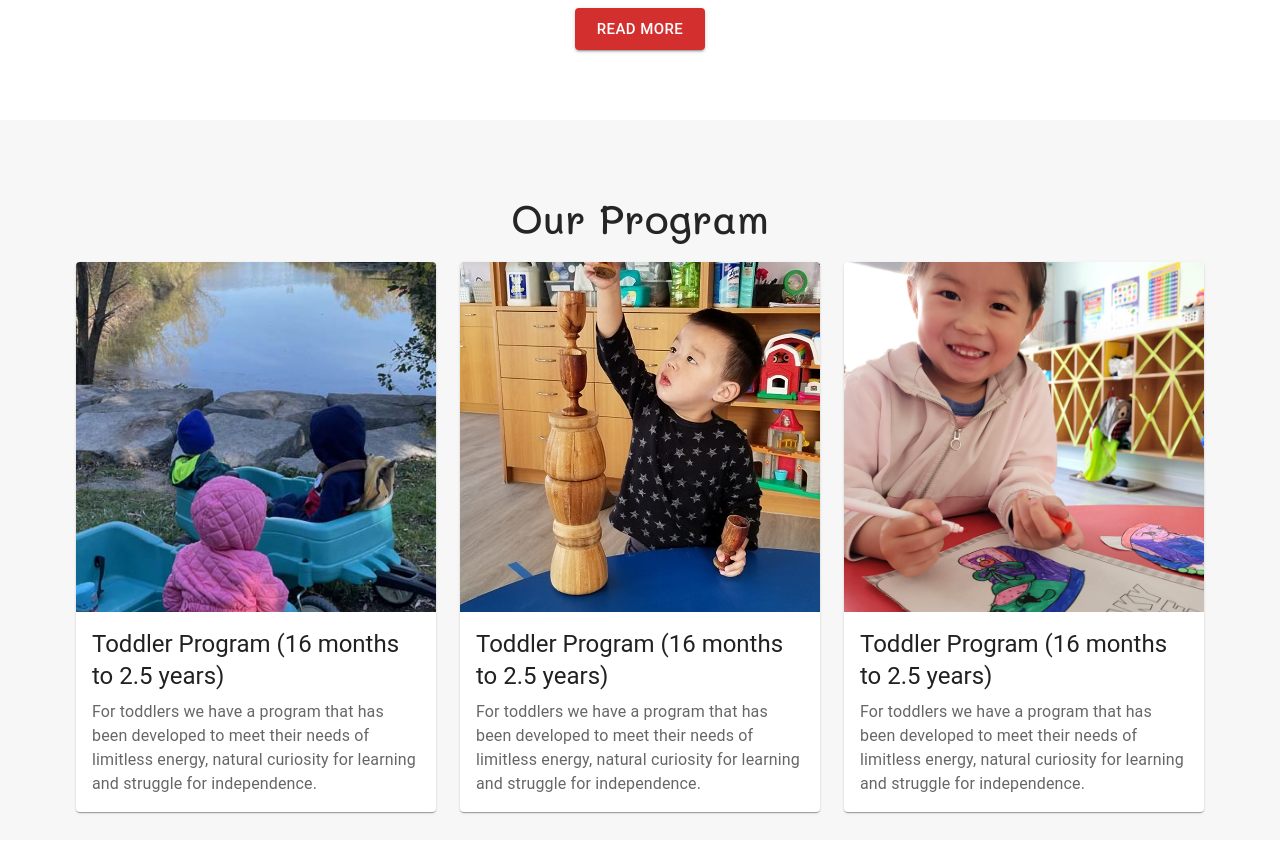
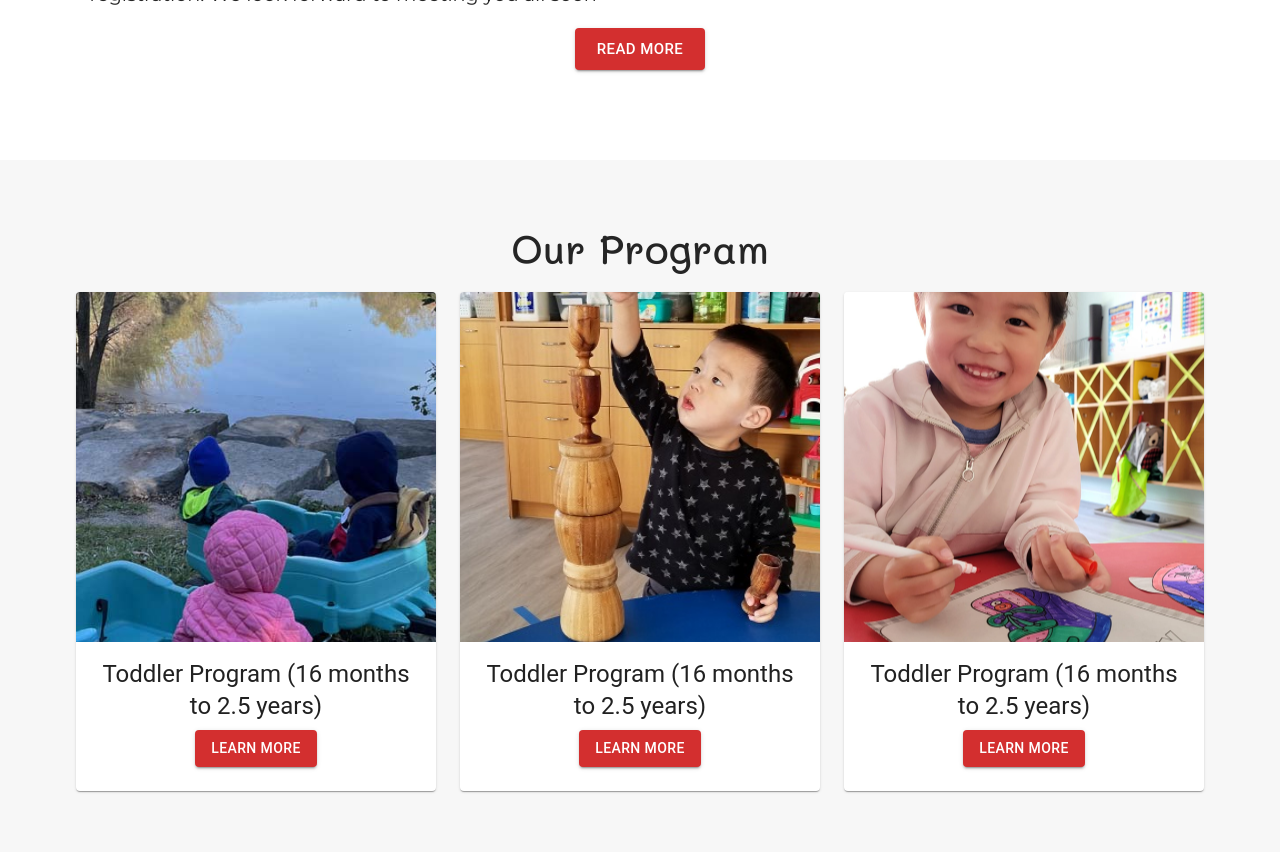
Before and after one commit to yuelinwen/shining-stars-childcare, a React (Create React App) app: page / in a window 1280 px wide. Shown: the part 1160-2012 px from the top of the page. Built offline with nearby package versions, Linux system fonts and the light colour scheme; the HTML template or start-up script is replaced by a standard one.

Commit message:
update css

```diff
--- a/src/components/hero/styles.scss
+++ b/src/components/hero/styles.scss
@@ -22,7 +22,7 @@
     align-items: center;
 
     h1 {
-      font-size: 4rem;
+      // font-size: 4rem;
       text-align: center;
       text-transform: uppercase;
       color: white;
@@ -38,12 +38,17 @@
       color: white;
     }
   }
+  .programs {
+    .program {
+      height: 100%;
+    }
+  }
 }
 
 @media screen and (max-width: 960px) {
   .hero-text {
     .hero-text h1 {
-      font-size: 1rem;
+      // font-size: 1rem;
       text-align: center;
       text-transform: uppercase;
     }
--- a/src/components/information/styles.scss
+++ b/src/components/information/styles.scss
@@ -1,6 +1,6 @@
 .info-container {
   width: 100%;
-  height: 60vh;
+  height: auto;
   padding: 7%;
   display: flex;
   flex-direction: column;
@@ -18,6 +18,6 @@
 
 @media screen and (max-width: 960px) {
   .info-container {
-    height: 100vh;
+    height: auto;
   }
 }
--- a/src/components/program/index.jsx
+++ b/src/components/program/index.jsx
@@ -12,29 +12,66 @@ import toddler from "../../assets/image/new_b_toddler.jpeg";
 import preschool from "../../assets/image/pre_school.jpeg";
 import jk from "../../assets/image/jk_b.jpeg";
 import { Button } from "@mui/material";
+import { createTheme, ThemeProvider } from "@mui/material";
+
+const theme = createTheme({
+  breakpoints: {
+    values: {
+      mobile: 0,
+      tablet: 640,
+      laptop: 1024,
+      desktop: 1280,
+    },
+  },
+});
 
 const CardItem = ({ title, img }) => {
   return (
-    <Card sx={{ maxHeight: 600 }}>
-      <CardActionArea>
+    <Card
+      sx={{
+        height: {
+          xs: 250, // theme.breakpoints.up('xs')
+          sm: "auto", // theme.breakpoints.up('sm')
+          md: "auto", // theme.breakpoints.up('md')
+          lg: "auto", // theme.breakpoints.up('lg')
+        },
+        width: {
+          xs: 400, // theme.breakpoints.up('xs')
+          sm: 400, // theme.breakpoints.up('sm')
+          md: 300, // theme.breakpoints.up('md')
+          lg: 400, // theme.breakpoints.up('lg')
+        },
+      }}
+    >
         <CardMedia
+          sx={{
+            height: {
+              xs: 100, // theme.breakpoints.up('xs')
+              sm: 270, // theme.breakpoints.up('sm')
+              md: 270, // theme.breakpoints.up('md')
+              lg: 350, // theme.breakpoints.up('lg')
+            },
+            width: {
+              xs: 400, // theme.breakpoints.up('xs')
+              sm: 400, // theme.breakpoints.up('sm')
+              md: 300, // theme.breakpoints.up('md')
+              lg: 400, // theme.breakpoints.up('lg')
+            },
+          }}
           component="img"
-          height="350"
+          // height="150"
           image={img}
           alt={`{title} img`}
           className="card-media"
         />
         <CardContent>
-          <Typography gutterBottom variant="h5" component="div">
+          <Typography gutterBottom variant="h5" component="div" style={{textAlign:"center"}}>
             {title}
           </Typography>
-          <Typography variant="body1" color="text.secondary">
-            For toddlers we have a program that has been developed to meet their
-            needs of limitless energy, natural curiosity for learning and
-            struggle for independence.
+          <Typography variant="body1" color="text.secondary" style={{textAlign:"center"}}>
+            <Button  variant="contained" color="error">LEARN MORE</Button>
           </Typography>
         </CardContent>
-      </CardActionArea>
     </Card>
   );
 };
@@ -44,19 +81,19 @@ const ProgramComponent = () => {
     <div className="program-container">
       <h1>Our Program</h1>
       <Row className="programs">
-        <Col lg={4} md={12} className="program mb-4">
+        <Col md={4} xs={12} className="program">
           <CardItem
             title={"Toddler Program (16 months to 2.5 years)"}
             img={toddler}
           />
         </Col>
-        <Col lg={4} md={12} className="program mb-4">
+        <Col md={4} xs={12} className="program">
           <CardItem
             title={"Toddler Program (16 months to 2.5 years)"}
             img={preschool}
           />
         </Col>
-        <Col lg={4} md={12} className="program mb-4">
+        <Col md={4} xs={12} className="program">
           <CardItem
             title={"Toddler Program (16 months to 2.5 years)"}
             img={jk}
--- a/src/components/program/styles.scss
+++ b/src/components/program/styles.scss
@@ -1,20 +1,20 @@
 .program-container {
   background: rgb(247, 247, 247);
   width: 100%;
-  height: 90vh;
-  margin: 0 auto;
+  height: auto;
   flex-direction: column;
   display: flex;
   justify-content: center;
   align-items: center;
+  padding: 5%;
 
   h1 {
     text-align: center;
   }
 
   .programs {
-    height: 70%;
-    width: 90%;
+    height: 100%;
+    width: 100%;
     display: flex;
     justify-content: center;
 
@@ -22,24 +22,12 @@
       display: flex;
       justify-content: center;
       align-items: center;
-      height: 350;
     }
   }
 }
 
-@media screen and (max-width: 960px) {
-  .program-container {
-    height: 150vh;
-
-  }
-
-  .card-media {
-    height: 150;
-  }
-
-  .program {
-    display: flex;
-    justify-content: center;
-    align-items: center;
-  }
+@media screen and (max-width: 767px) {
+.program{
+  margin-bottom: 35px;
 }
+}
```
